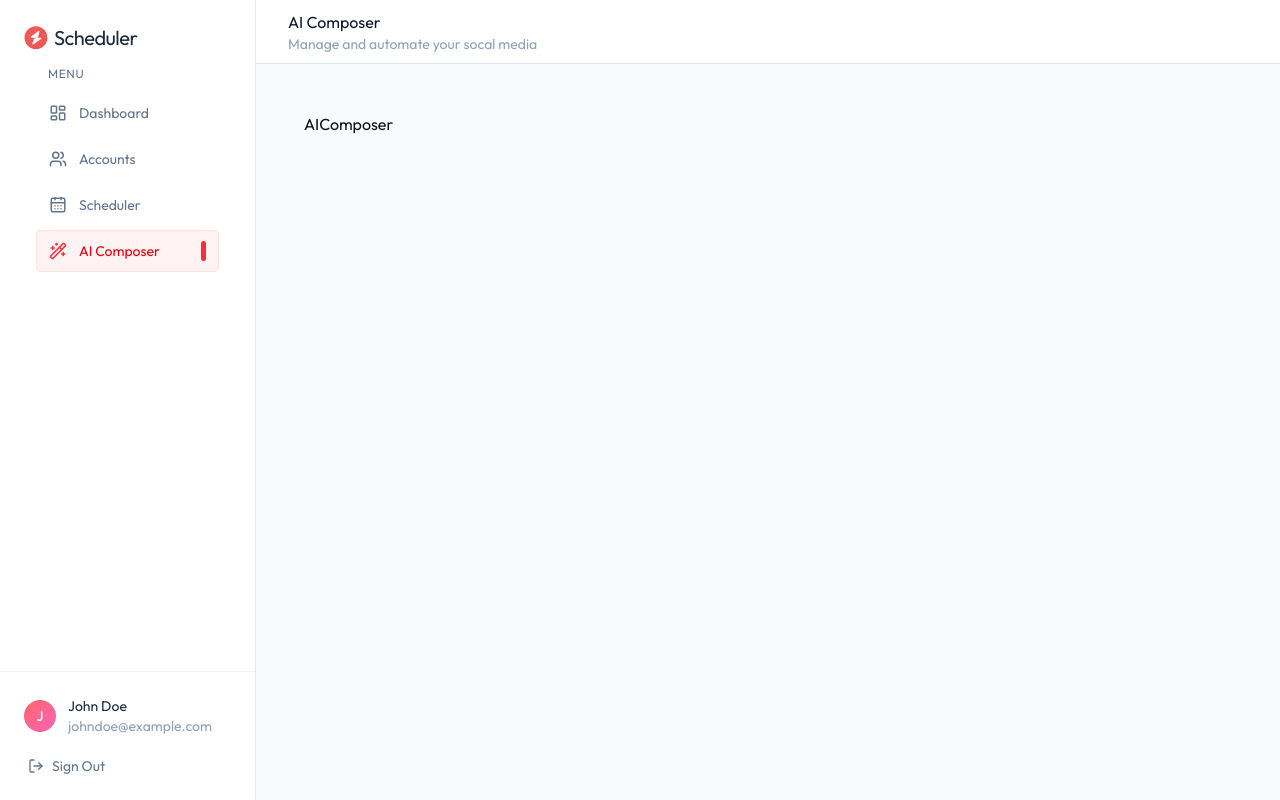
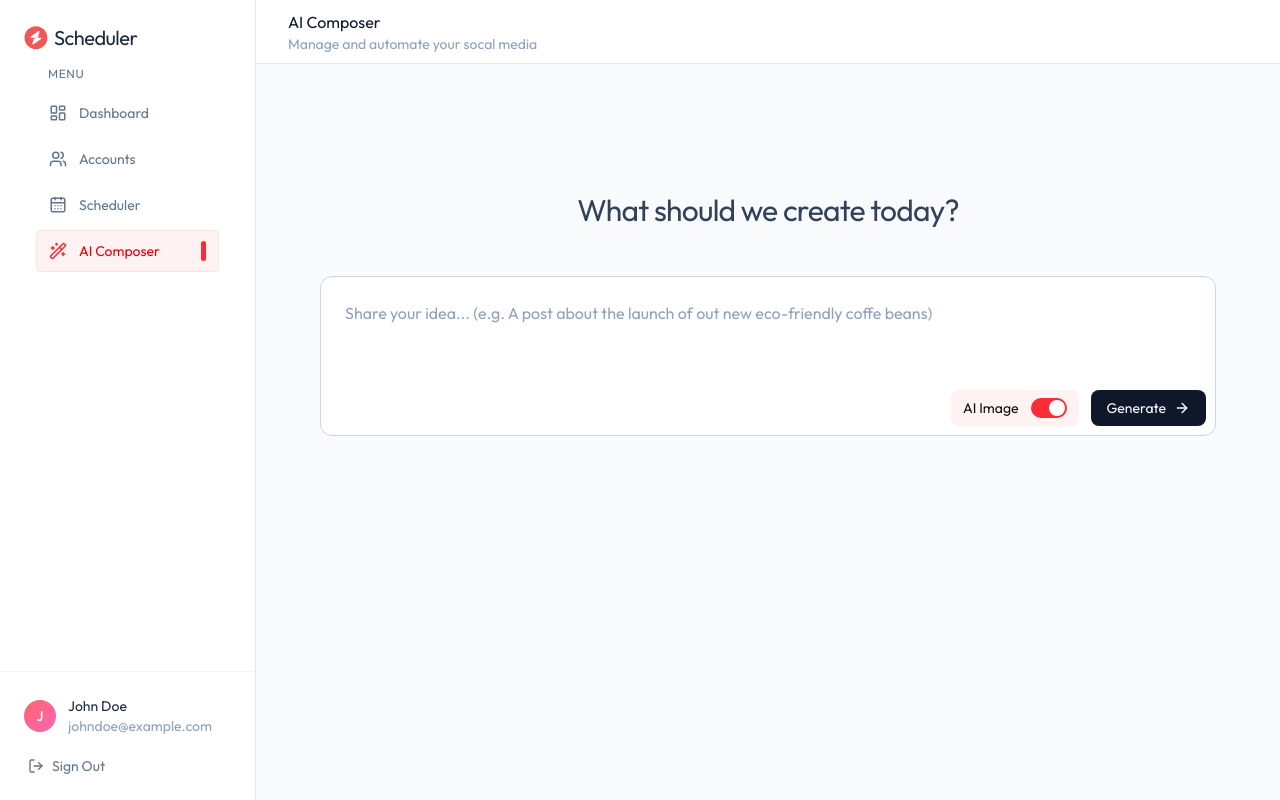
Before and after one commit to toffly/Scheduler, a React (Vite) app: page /ai-composer in a window 1280 px wide. Built offline with nearby package versions, Linux system fonts and the light colour scheme.

Commit message:
Enhance AIComposer with prompt input, tone selection, and image generation toggle

```diff
--- a/src/pages/AIComposer.tsx
+++ b/src/pages/AIComposer.tsx
@@ -1,9 +1,93 @@
-
+import { useEffect, useState } from "react";
+import { dummyGenerationData } from "../assets/assets";
+import { ArrowRightIcon, Loader2Icon } from "lucide-react";
 
 const AIComposer = () => {
+  const [prompt, setPrompt] = useState("");
+  const [tone, setTone] = useState("Professional");
+  const [generateImage, setGenerateImage] = useState(true);
+  const [loading, setLoading] = useState(false);
+  const [generations, setGenerations] = useState<any[]>([]);
+
+  // Scheduling state
+  const [activeScheduler, setActiveScheduler] = useState<any>(null);
+  const [selectedPlatforms, setSelectedPlatforms] = useState<string[]>([]);
+  const [scheduledDate, setScheduledDate] = useState("");
+  const [scheduledTime, setScheduledTime] = useState("");
+  const [scheduling, setScheduling] = useState(false);
+
+  const fetchGenerations = async () => {
+    setGenerations(dummyGenerationData);
+  };
+
+  useEffect(() => {
+    (async () => await fetchGenerations())();
+  }, []);
+
+  const handleGenerate = async () => {
+    setLoading(true);
+    setTimeout(() => {
+      setLoading(false);
+    }, 2000);
+  };
+
+  const tones = ["rofessional", "Creative", "Funny", "Minimalist", "Excited"];
+
   return (
-    <div>AIComposer</div>
-  )
-}
+    <div className="max-w-4xl mx-auto space-y-12 pb-20 fade-in duration-700">
+      {/* Input Section */}
+      <div className="space-y-6 text-center mt-20">
+        <h1 className="text-3xl text-slate-700 tracking-tight">
+          What should we create today?
+        </h1>
+        <div className="relative group mt-12">
+          <textarea
+            placeholder="Share your idea... (e.g. A post about the launch of out new eco-friendly coffe beans)"
+            value={prompt}
+            onChange={(e) => setPrompt(e.target.value)}
+            className="w-full px-6 py-6 bg-white border border-slate-300 rounded-xl text-slate-900 placeholder-slate-400 outline-none focus:border-slate-400 transition resize-none h-40"
+          />
+          <div className="absolute bottom-4 right-2.5 flex items-center gap-3 text-sm">
+            <button
+              onClick={() => setGenerateImage(!generateImage)}
+              className="flex items-center gap-3 bg-red-50 py-2 px-3 rounded-lg"
+            >
+              <span>AI Image</span>
+              <div
+                className={`relative inline-flex h-5 w-9 shrink-0 cursor-pointer rounded-full transition-colors duration-200 ease-in-out focus-within:outline-none ${generateImage ? "bg-red-500" : "bg-slate-200"}`}
+              >
+                <span
+                  className={`pointer-events-none size-4 transform translate-y-0.5 rounded-full bg-white transition ${generateImage ? "translate-x-4.5" : "translate-x-0.5"}`}
+                />
+              </div>
+            </button>
 
-export default AIComposer
+            <button
+              onClick={handleGenerate}
+              disabled={loading}
+              className="bg-slate-900 hover:bg-slate-800 text-white flex items-center gap-2 px-4 py-2 rounded-lg"
+            >
+              {loading ? (
+                <>
+                  <Loader2Icon className="size-4 animate-spin" />
+                  <span>Generating...</span>
+                </>
+              ) : (
+                <>
+                  Generate
+                  <ArrowRightIcon className="size-4" />
+                </>
+              )}
+            </button>
+          </div>
+        </div>
+      </div>
+
+      {/* AI Generated Posts */}
+
+      {/* Scheduler Modal */}
+    </div>
+  );
+};
+
+export default AIComposer;
```
